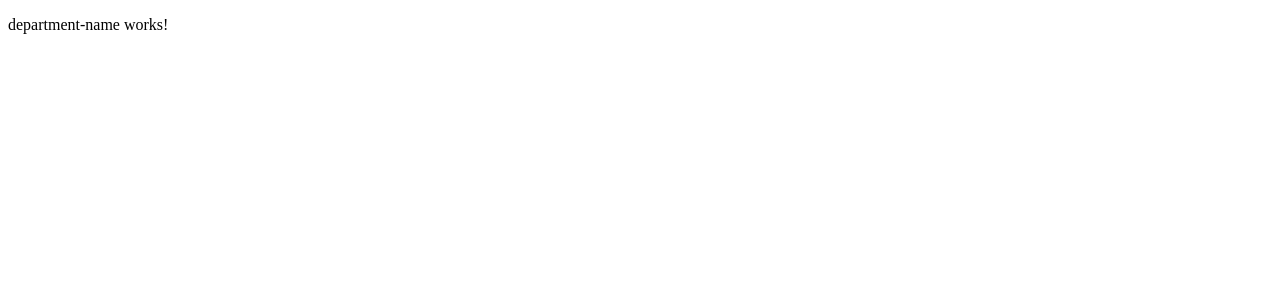
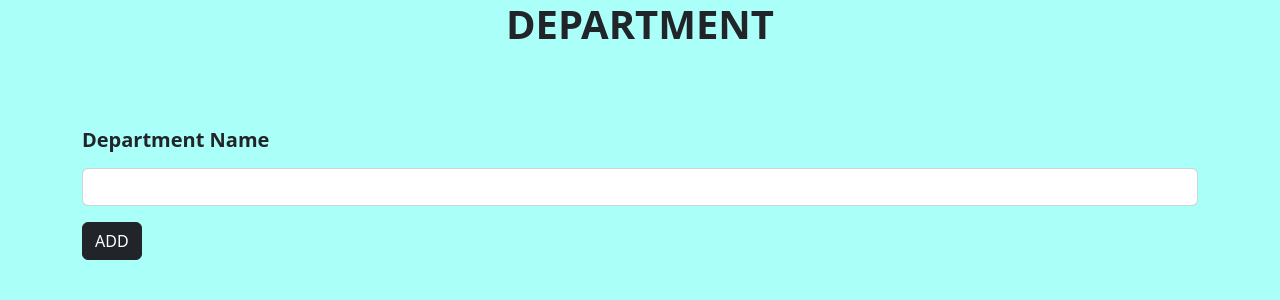
Before and after one commit to ashnayasin12/College-app, an Angular app: page / in a window 1280 px wide. Shown: the top 300 px of the page. Built offline with nearby package versions, Linux system fonts and the light colour scheme.

Commit message:
department_name output

```diff
--- a/src/app/department-name/department-name.component.html
+++ b/src/app/department-name/department-name.component.html
@@ -1 +1,17 @@
-<p>department-name works!</p>
+<h1 align="center"><b>DEPARTMENT</b></h1>
+<br><br><br>
+<div class="container">
+    <div class="row">
+        <div class="col col-12 col-sm-12 col-md-12 col-lg-12 col-xl-12 col-xxl-12">
+            <div class="row g-3">
+                <div class="col col-12 col-sm-12 col-md-12 col-lg-12 col-xl-12 col-xxl-12">
+                <label for="" class="form-label"><h5><b>Department Name</b></h5></label>
+                <input type="text" class="form-control">
+                </div>
+                <div class="col col-12 col-sm-12 col-md-12 col-lg-12 col-xl-12 col-xxl-12">
+                <Button class="btn btn-dark">ADD</Button>
+                </div>
+            </div>
+        </div>
+    </div>
+</div>
--- a/src/index.html
+++ b/src/index.html
@@ -1,13 +1,17 @@
 <!doctype html>
 <html lang="en">
 <head>
+  <!-- CSS only -->
+<link href="https://cdn.jsdelivr.net/npm/bootstrap@5.2.0-beta1/dist/css/bootstrap.min.css" rel="stylesheet" integrity="sha384-0evHe/X+R7YkIZDRvuzKMRqM+OrBnVFBL6DOitfPri4tjfHxaWutUpFmBp4vmVor" crossorigin="anonymous">
   <meta charset="utf-8">
   <title>CollegeApp</title>
   <base href="/">
   <meta name="viewport" content="width=device-width, initial-scale=1">
   <link rel="icon" type="image/x-icon" href="favicon.ico">
 </head>
-<body>
+<body style="background-color:rgb(170, 255, 248)">
   <app-root></app-root>
+  <!-- JavaScript Bundle with Popper -->
+<script src="https://cdn.jsdelivr.net/npm/bootstrap@5.2.0-beta1/dist/js/bootstrap.bundle.min.js" integrity="sha384-pprn3073KE6tl6bjs2QrFaJGz5/SUsLqktiwsUTF55Jfv3qYSDhgCecCxMW52nD2" crossorigin="anonymous"></script>
 </body>
 </html>
```
